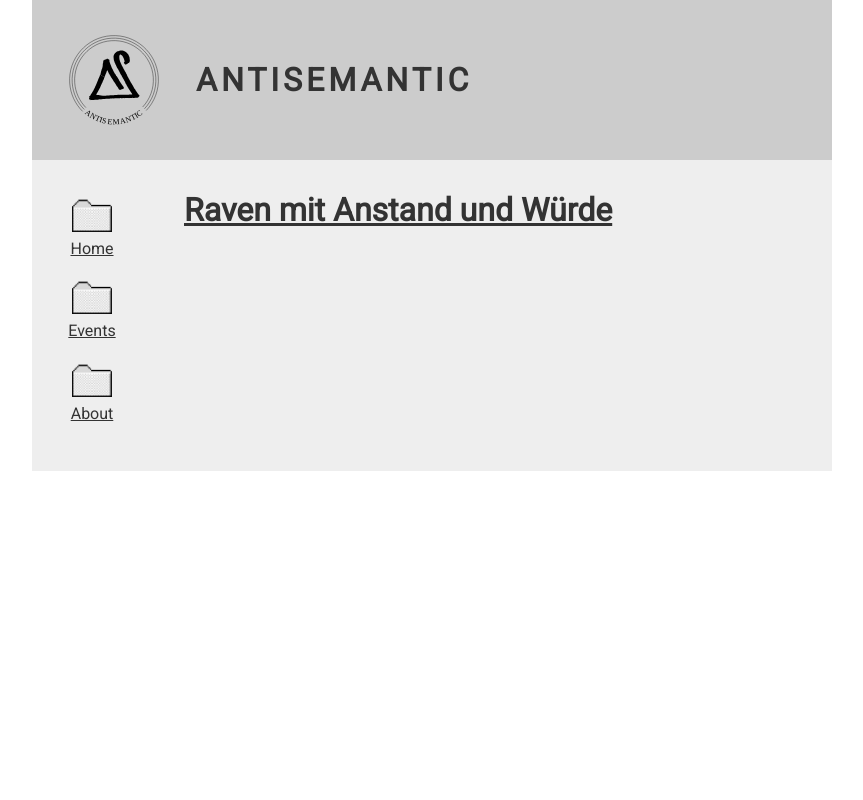
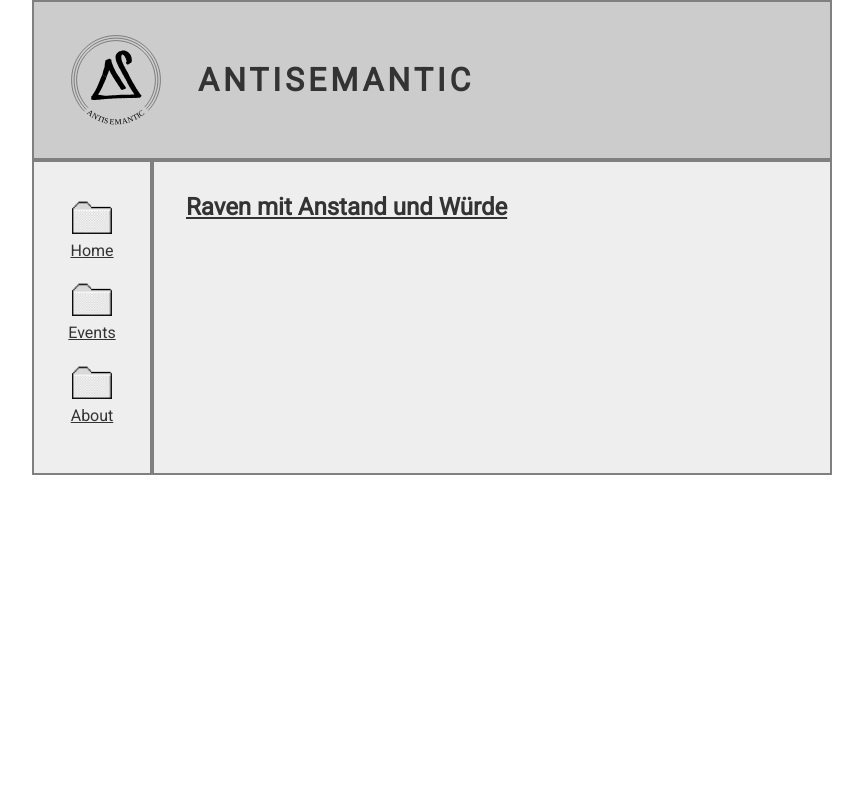
Before and after one commit to SimonHFrost/anti-semantic, a PHP site: page / in a window 1280 px wide. Shown: the whole page, without its empty margins (208-1071 px from the left). Run offline with PHP 8.4, Linux system fonts and the light colour scheme.

Commit message:
Add border

```diff
--- a/css/style.css
+++ b/css/style.css
@@ -1,3 +1,7 @@
+:root {
+    --standard-border: solid 2px gray;
+}
+
 * {
     font-family: 'Roboto', sans-serif;
     color: #333;
@@ -15,6 +19,7 @@ header {
     height: 160px;
     background-color: #CCC;
     padding: 32px;
+    border: var(--standard-border);
 }
 
 header h1 {
@@ -31,7 +36,7 @@ header .logo {
     flex-direction: row;
 }
 
-.content h1 {
+.content h2 {
     margin-top: 0;
     text-decoration: underline;
 }
@@ -42,6 +47,7 @@ nav {
     background-color: #EEE;
     width: 120px;
     padding: 32px;
+    border: var(--standard-border);
 }
 
 nav .folder {
@@ -60,4 +66,5 @@ main {
     flex: 1;
     background-color: #EEE;
     padding: 32px;
+    border: var(--standard-border);
 }
--- a/index.html
+++ b/index.html
@@ -23,7 +23,7 @@
             </a>
         </nav>
         <main>
-            <h1>Raven mit Anstand und Würde</h1>
+            <h2>Raven mit Anstand und Würde</h2>
         </main>
     </div>
 </body>
```
